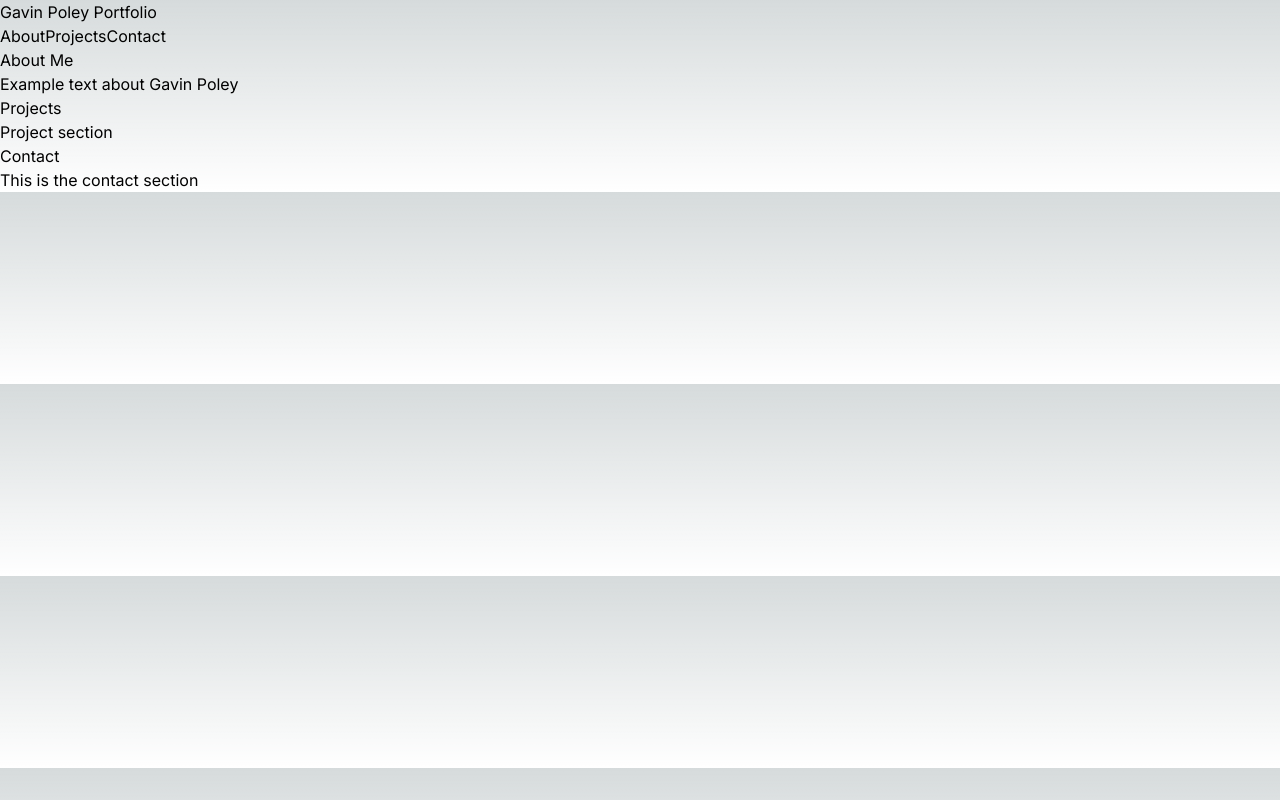
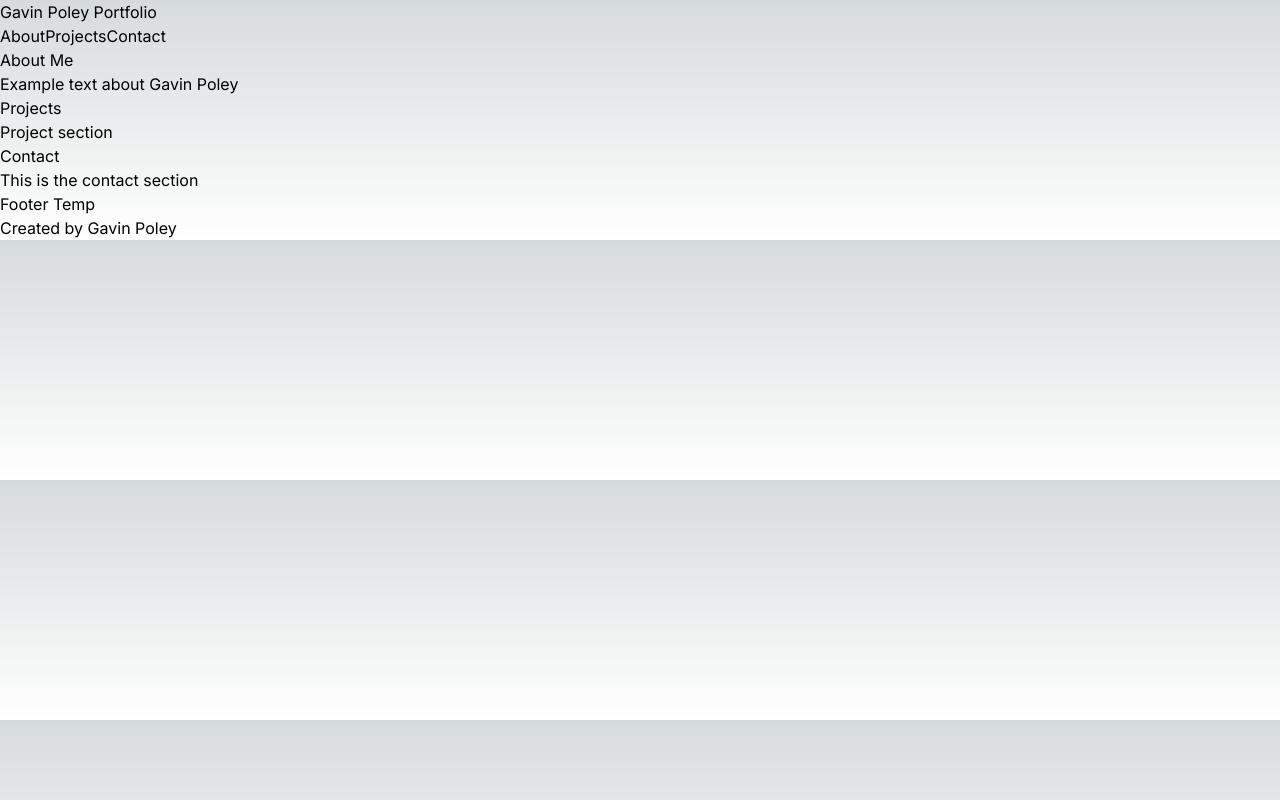
Before and after one commit to Gav1012/portfoliov2, a Next.js app: page / in a window 1280 px wide. Built offline with nearby package versions, Linux system fonts and the light colour scheme.

Commit message:
added initial footer file and imported to page.tsx

```diff
--- /dev/null
+++ b/src/app/components/footer.tsx
@@ -0,0 +1,9 @@
+export default function Footer() {
+    console.log("hello from footer");
+    return(
+        <section id="footer">
+            <h2>Footer Temp</h2>
+            <p>Created by Gavin Poley</p>
+        </section>
+    );
+}
--- a/src/app/page.tsx
+++ b/src/app/page.tsx
@@ -3,6 +3,7 @@ import About from "./components/about";
 import Projects from "./components/projects";
 import Contact from "./components/contact";
 import Header from "./components/header";
+import Footer from "./components/footer";
 import Image from "next/image";
 
 export default function Home() {
@@ -17,6 +18,7 @@ export default function Home() {
         <About />
         <Projects />
         <Contact />
+        <Footer />
       </main>
     </>
   );
```
